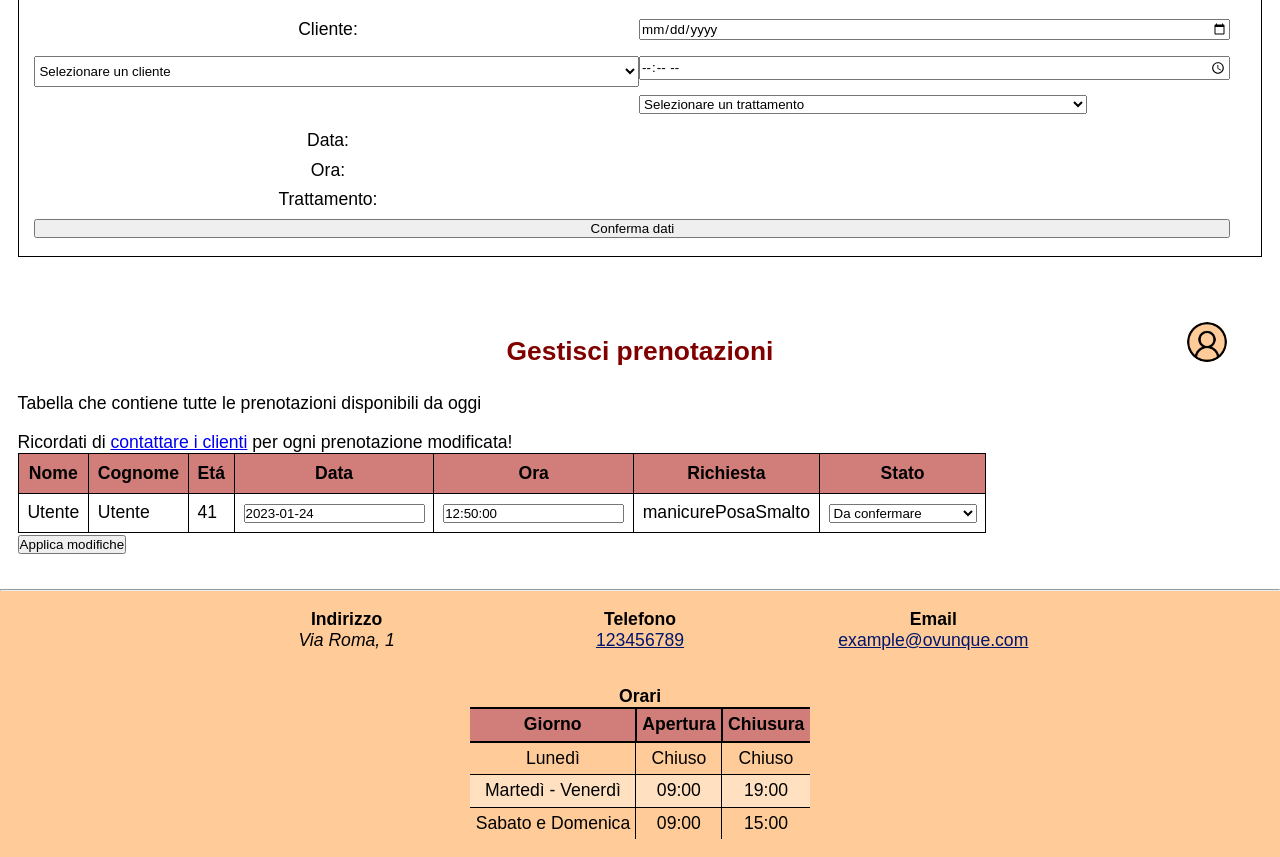
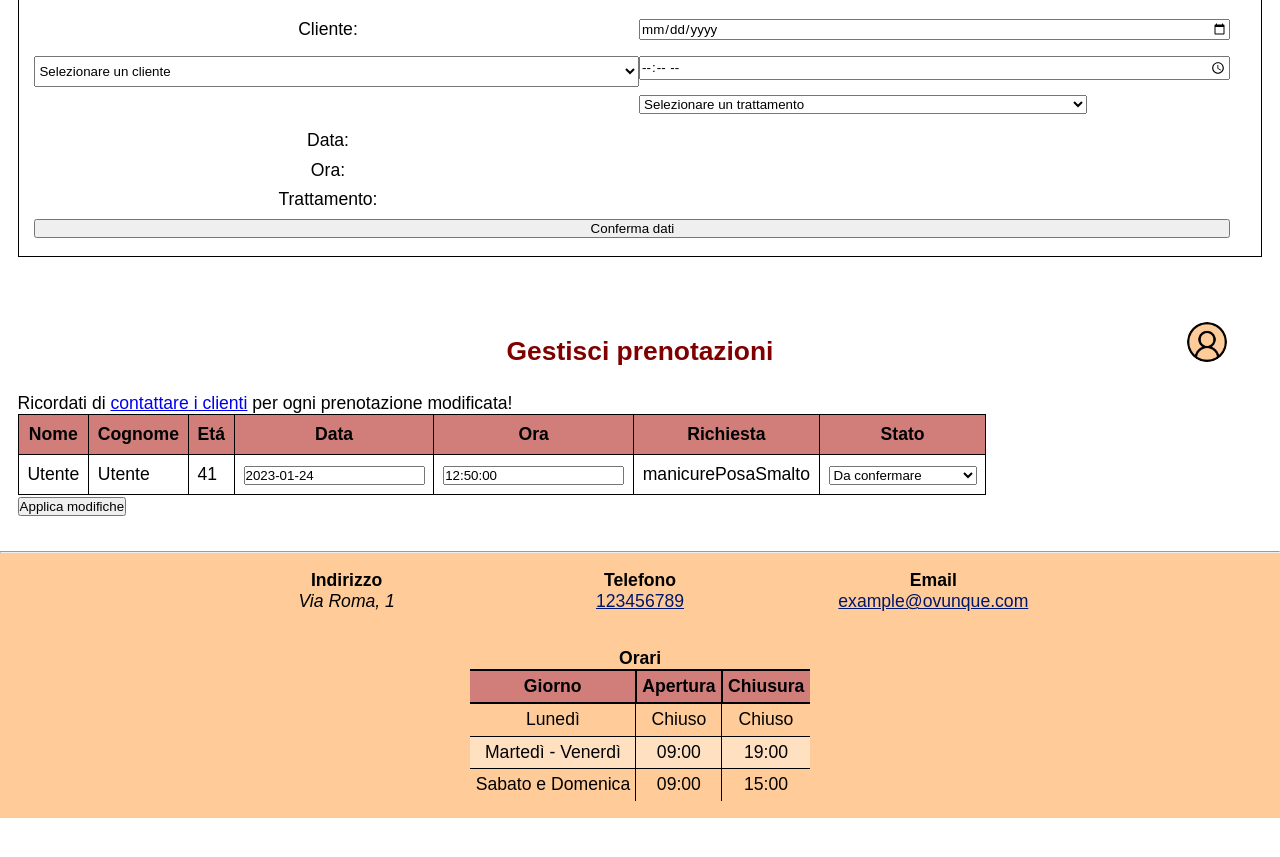
Before and after one commit to Tre-uomini-e-una-TecWeb/Nirvana-Website, a PHP site: page /PHP/PRENOTAZIONI/gestionePrenotazioniAmministratore.php in a window 1280 px wide. Shown: the part 388-1245 px from the top of the page. After the commit the page ends 1206 px from the top, so only its background shows below. Run offline with PHP 8.4, Linux system fonts and the light colour scheme; the visitor is signed in with stand-in values (Sample User, id 1); data comes from the database, SQL or seed files in the repository.

Commit message:
tolto scoper row

```diff
--- a/HTML/PRENOTAZIONI/gestionePrenotazioniAmministratore.html
+++ b/HTML/PRENOTAZIONI/gestionePrenotazioniAmministratore.html
@@ -103,9 +103,8 @@
         </section>
         <section id="visualizzazionePrenotazione">
             <h2>Gestisci prenotazioni</h2>
-            <p id="descrTabPrenAmm" class="aiuti">Tabella che contiene tutte le prenotazioni disponibili da oggi</p>
             <p>Ricordati di <a href="../AREA PERSONALE/elencoClienti.php">contattare i clienti</a> per ogni prenotazione modificata!</p>
-            <table aria-describedby="descrTabPrenAmm" id="tabPrenAmm">
+            <table summary="Tabella che contiene tutte le prenotazioni disponibili da oggi." aria-describedby="descrTabPrenAmm" id="tabPrenAmm">
                 <tr>
                     <th scope="col">Nome</th>
                     <th scope="col">Cognome</th>
--- a/HTML/PRENOTAZIONI/gestionePrenotazioniUtente.html
+++ b/HTML/PRENOTAZIONI/gestionePrenotazioniUtente.html
@@ -102,8 +102,7 @@
         <section id="visualizzazionePrenotazione">
             <h2>Gestisci prenotazioni</h2>
             <div id="prenotazioniUtente">
-                <p id="descrTabPrenAmm" class="aiuti">Tabella che contiene tutte le prenotazioni effettuate ed il loro stato.</p>
-                <table aria-describedby="descrTabPrenAmm" id="tabellaPrenotazioniUtente">
+                <table summary="Tabella che contiene tutte le prenotazioni effettuate ed il loro stato." aria-describedby="descrTabPrenAmm" id="tabellaPrenotazioniUtente">
                     <thead>
                         <tr>
                             <th scope="col">Richiesta</th>
--- a/PHP/PRENOTAZIONI/gestionePrenotazioniAmministratore.php
+++ b/PHP/PRENOTAZIONI/gestionePrenotazioniAmministratore.php
@@ -41,27 +41,27 @@ if($connOk){
         $dataOggi = new DateTime(date("Y-m-d"));
         foreach($query_result as $prenotazione){
             $prenotazioni.="<tr>";
-            $prenotazioni .= "<td scope=\"row\">".$prenotazione['Nome']."</td>";
-            $prenotazioni .= "<td scope=\"row\">".$prenotazione['Cognome']."</td>";
+            $prenotazioni .= "<td>".$prenotazione['Nome']."</td>";
+            $prenotazioni .= "<td>".$prenotazione['Cognome']."</td>";
             $eta = $dataOggi->diff(new DateTime($prenotazione['DataNascita']));
-            $prenotazioni .= "<td scope=\"row\">".$eta->y."</td>";
+            $prenotazioni .= "<td>".$eta->y."</td>";
             list($dataPrenotazione,$oraPrenotazione)=explode(" ",$prenotazione['DataOra']);
             $idPrenotazione = $prenotazione['Username'] . $dataPrenotazione . $oraPrenotazione;
             switch ($prenotazione['Stato']){
                 case 'A':
-                    $prenotazioni .= "<td scope=\"row\">".$dataPrenotazione."</td>";
-                    $prenotazioni .= "<td scope=\"row\">".$oraPrenotazione."</td>";
+                    $prenotazioni .= "<td>".$dataPrenotazione."</td>";
+                    $prenotazioni .= "<td>".$oraPrenotazione."</td>";
                     break;
                 case 'R':
-                    $prenotazioni .= "<td scope=\"row\">".$dataPrenotazione."</td>";
-                    $prenotazioni .= "<td scope=\"row\">".$oraPrenotazione."</td>";
+                    $prenotazioni .= "<td>".$dataPrenotazione."</td>";
+                    $prenotazioni .= "<td>".$oraPrenotazione."</td>";
                     break;
                 default:
-                $prenotazioni .= "<td scope=\"row\"><input placeholder=\"".$dataPrenotazione."\" class=\"textbox-n\" type=\"text\" onfocus=\"(this.type='date')\" name=\"".$idPrenotazione."[]\"></td>";
-                $prenotazioni .= "<td scope=\"row\"><input placeholder=\"".$oraPrenotazione."\" class=\"textbox-n\" type=\"text\" onfocus=\"(this.type='time')\" name=\"".$idPrenotazione."[]\"></td>";
+                $prenotazioni .= "<td><input placeholder=\"".$dataPrenotazione."\" class=\"textbox-n\" type=\"text\" onfocus=\"(this.type='date')\" name=\"".$idPrenotazione."[]\"></td>";
+                $prenotazioni .= "<td><input placeholder=\"".$oraPrenotazione."\" class=\"textbox-n\" type=\"text\" onfocus=\"(this.type='time')\" name=\"".$idPrenotazione."[]\"></td>";
             }
-            $prenotazioni .= "<td scope=\"row\">".$prenotazione['Trattamento']."</td>";
-            $prenotazioni .= "<td scope=\"row\">";
+            $prenotazioni .= "<td>".$prenotazione['Trattamento']."</td>";
+            $prenotazioni .= "<td>";
             switch ($prenotazione['Stato']){
                 case 'A':
                     $prenotazioni .= "Accettata";
@@ -84,12 +84,12 @@ if($connOk){
         }
     }
     else{
-        $prenotazioni .= "<tr><td scope=\"row\">Non ci sono prenotazioni da visualizzare.</td></tr>";
+        $prenotazioni .= "<tr><td>Non ci sono prenotazioni da visualizzare.</td></tr>";
     }
 }
 else {
     $clienti = "<p>Non è possbile caricare la lista dei clienti.</p>";
-    $prenotazioni = "<tr><td scope=\"row\">Non è possbile caricare la lista delle prenotazioni.</td></tr>";
+    $prenotazioni = "<tr><td>Non è possbile caricare la lista delle prenotazioni.</td></tr>";
 }
 
 if(isset($_POST['submit'])){
@@ -118,27 +118,27 @@ if(isset($_POST['submit'])){
         $dataOggi = new DateTime(date("Y-m-d"));
         foreach($query_result as $prenotazione){
             $prenotazioni.="<tr>";
-            $prenotazioni .= "<td scope=\"row\">".$prenotazione['Nome']."</td>";
-            $prenotazioni .= "<td scope=\"row\">".$prenotazione['Cognome']."</td>";
+            $prenotazioni .= "<td>".$prenotazione['Nome']."</td>";
+            $prenotazioni .= "<td>".$prenotazione['Cognome']."</td>";
             $eta = $dataOggi->diff(new DateTime($prenotazione['DataNascita']));
-            $prenotazioni .= "<td scope=\"row\">".$eta->y."</td>";
+            $prenotazioni .= "<td>".$eta->y."</td>";
             list($dataPrenotazione,$oraPrenotazione)=explode(" ",$prenotazione['DataOra']);
             $idPrenotazione = $prenotazione['Username'] . $dataPrenotazione . $oraPrenotazione;
             switch ($prenotazione['Stato']){
                 case 'A':
-                    $prenotazioni .= "<td scope=\"row\">".$dataPrenotazione."</td>";
-                    $prenotazioni .= "<td scope=\"row\">".$oraPrenotazione."</td>";
+                    $prenotazioni .= "<td>".$dataPrenotazione."</td>";
+                    $prenotazioni .= "<td>".$oraPrenotazione."</td>";
                     break;
                 case 'R':
-                    $prenotazioni .= "<td scope=\"row\">".$dataPrenotazione."</td>";
-                    $prenotazioni .= "<td scope=\"row\">".$oraPrenotazione."</td>";
+                    $prenotazioni .= "<td>".$dataPrenotazione."</td>";
+                    $prenotazioni .= "<td>".$oraPrenotazione."</td>";
                     break;
                 default:
-                $prenotazioni .= "<td scope=\"row\"><input placeholder=\"".$dataPrenotazione."\" class=\"textbox-n\" type=\"text\" onfocus=\"(this.type='date')\" name=\"".$idPrenotazione."[]\"></td>";
-                $prenotazioni .= "<td scope=\"row\"><input placeholder=\"".$oraPrenotazione."\" class=\"textbox-n\" type=\"text\" onfocus=\"(this.type='time')\" name=\"".$idPrenotazione."[]\"></td>";
+                $prenotazioni .= "<td><input placeholder=\"".$dataPrenotazione."\" class=\"textbox-n\" type=\"text\" onfocus=\"(this.type='date')\" name=\"".$idPrenotazione."[]\"></td>";
+                $prenotazioni .= "<td><input placeholder=\"".$oraPrenotazione."\" class=\"textbox-n\" type=\"text\" onfocus=\"(this.type='time')\" name=\"".$idPrenotazione."[]\"></td>";
             }
-            $prenotazioni .= "<td scope=\"row\">".$prenotazione['Trattamento']."</td>";
-            $prenotazioni .= "<td scope=\"row\">";
+            $prenotazioni .= "<td>".$prenotazione['Trattamento']."</td>";
+            $prenotazioni .= "<td>";
             switch ($prenotazione['Stato']){
                 case 'A':
                     $prenotazioni .= "Accettata";
@@ -161,7 +161,7 @@ if(isset($_POST['submit'])){
         }
     }
     else{
-        $prenotazioni .= "<tr><td scope=\"row\">Non ci sono prenotazioni da visualizzare.</td></tr>";
+        $prenotazioni .= "<tr><td>Non ci sono prenotazioni da visualizzare.</td></tr>";
     }
 
 }
@@ -201,27 +201,27 @@ if(isset($_POST['modificaPrenotazioni'])){
         $dataOggi = new DateTime(date("Y-m-d"));
         foreach($query_result as $prenotazione){
             $prenotazioni.="<tr>";
-            $prenotazioni .= "<td scope=\"row\">".$prenotazione['Nome']."</td>";
-            $prenotazioni .= "<td scope=\"row\">".$prenotazione['Cognome']."</td>";
+            $prenotazioni .= "<td>".$prenotazione['Nome']."</td>";
+            $prenotazioni .= "<td>".$prenotazione['Cognome']."</td>";
             $eta = $dataOggi->diff(new DateTime($prenotazione['DataNascita']));
-            $prenotazioni .= "<td scope=\"row\">".$eta->y."</td>";
+            $prenotazioni .= "<td>".$eta->y."</td>";
             list($dataPrenotazione,$oraPrenotazione)=explode(" ",$prenotazione['DataOra']);
             $idPrenotazione = $prenotazione['Username'] . $dataPrenotazione . $oraPrenotazione;
             switch ($prenotazione['Stato']){
                 case 'A':
-                    $prenotazioni .= "<td scope=\"row\">".$dataPrenotazione."</td>";
-                    $prenotazioni .= "<td scope=\"row\">".$oraPrenotazione."</td>";
+                    $prenotazioni .= "<td>".$dataPrenotazione."</td>";
+                    $prenotazioni .= "<td>".$oraPrenotazione."</td>";
                     break;
                 case 'R':
-                    $prenotazioni .= "<td scope=\"row\">".$dataPrenotazione."</td>";
-                    $prenotazioni .= "<td scope=\"row\">".$oraPrenotazione."</td>";
+                    $prenotazioni .= "<td>".$dataPrenotazione."</td>";
+                    $prenotazioni .= "<td>".$oraPrenotazione."</td>";
                     break;
                 default:
-                $prenotazioni .= "<td scope=\"row\"><input placeholder=\"".$dataPrenotazione."\" class=\"textbox-n\" type=\"text\" onfocus=\"(this.type='date')\" name=\"".$idPrenotazione."[]\"></td>";
-                $prenotazioni .= "<td scope=\"row\"><input placeholder=\"".$oraPrenotazione."\" class=\"textbox-n\" type=\"text\" onfocus=\"(this.type='time')\" name=\"".$idPrenotazione."[]\"></td>";
+                $prenotazioni .= "<td><input placeholder=\"".$dataPrenotazione."\" class=\"textbox-n\" type=\"text\" onfocus=\"(this.type='date')\" name=\"".$idPrenotazione."[]\"></td>";
+                $prenotazioni .= "<td><input placeholder=\"".$oraPrenotazione."\" class=\"textbox-n\" type=\"text\" onfocus=\"(this.type='time')\" name=\"".$idPrenotazione."[]\"></td>";
             }
-            $prenotazioni .= "<td scope=\"row\">".$prenotazione['Trattamento']."</td>";
-            $prenotazioni .= "<td scope=\"row\">";
+            $prenotazioni .= "<td>".$prenotazione['Trattamento']."</td>";
+            $prenotazioni .= "<td>";
             switch ($prenotazione['Stato']){
                 case 'A':
                     $prenotazioni .= "Accettata";
@@ -244,7 +244,7 @@ if(isset($_POST['modificaPrenotazioni'])){
         }
     }
     else{
-        $prenotazioni .= "<tr><td scope=\"row\">Non ci sono prenotazioni da visualizzare.</td></tr>";
+        $prenotazioni .= "<tr><td>Non ci sono prenotazioni da visualizzare.</td></tr>";
     }
 }
 $pagina_HTML=str_replace("<elencoClienti />", $clienti, $pagina_HTML);
--- a/classiId.txt
+++ b/classiId.txt
@@ -70,8 +70,8 @@ ID:
 
 
 CLASSI:
-    aiuti
-    bottonePUtente
+
+
     buttonMenu
     card -> carta
     carte -> contenitore_carte
```
Also changed, not shown: HTML/AREA PERSONALE/areaPersonale.html (+7 -7 lines), HTML/AREA PERSONALE/elencoClienti.html (+5 -2 lines).
